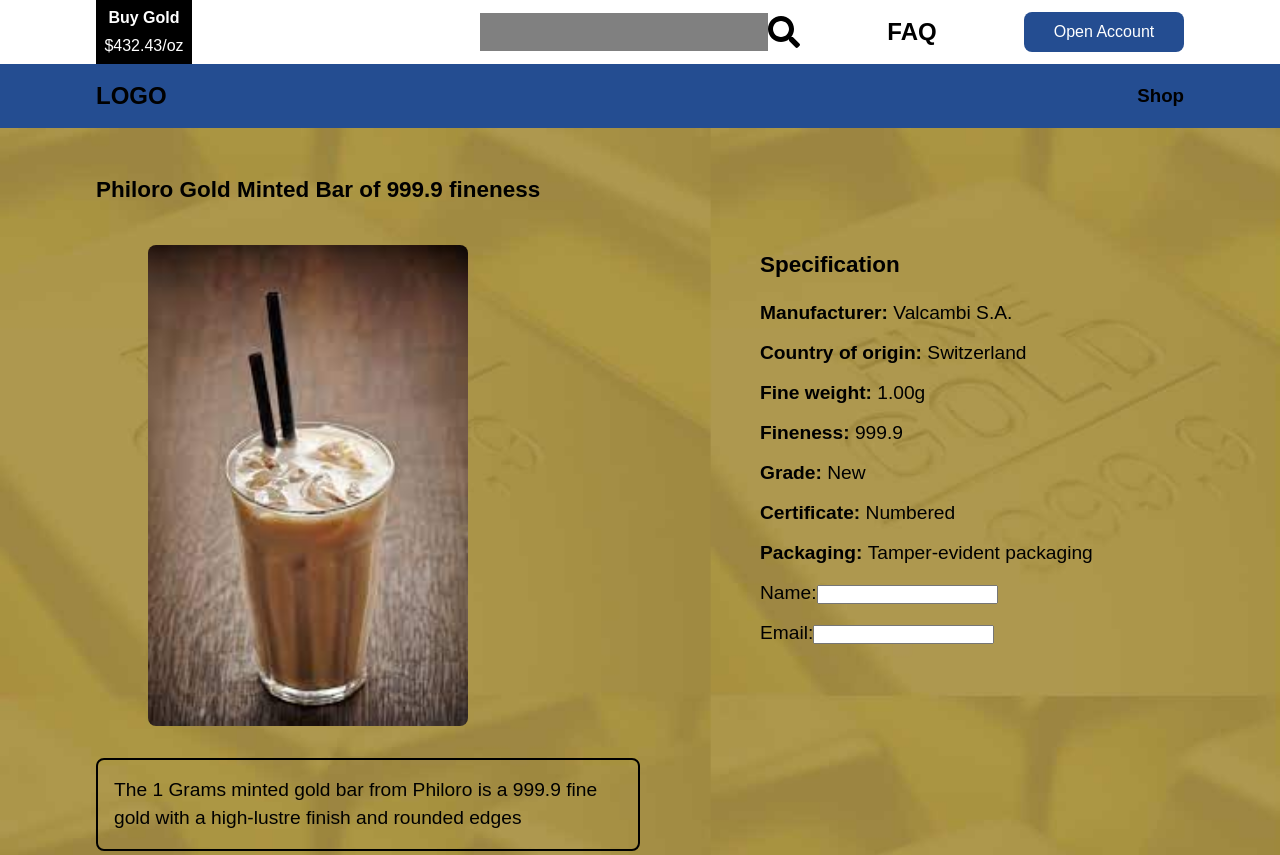
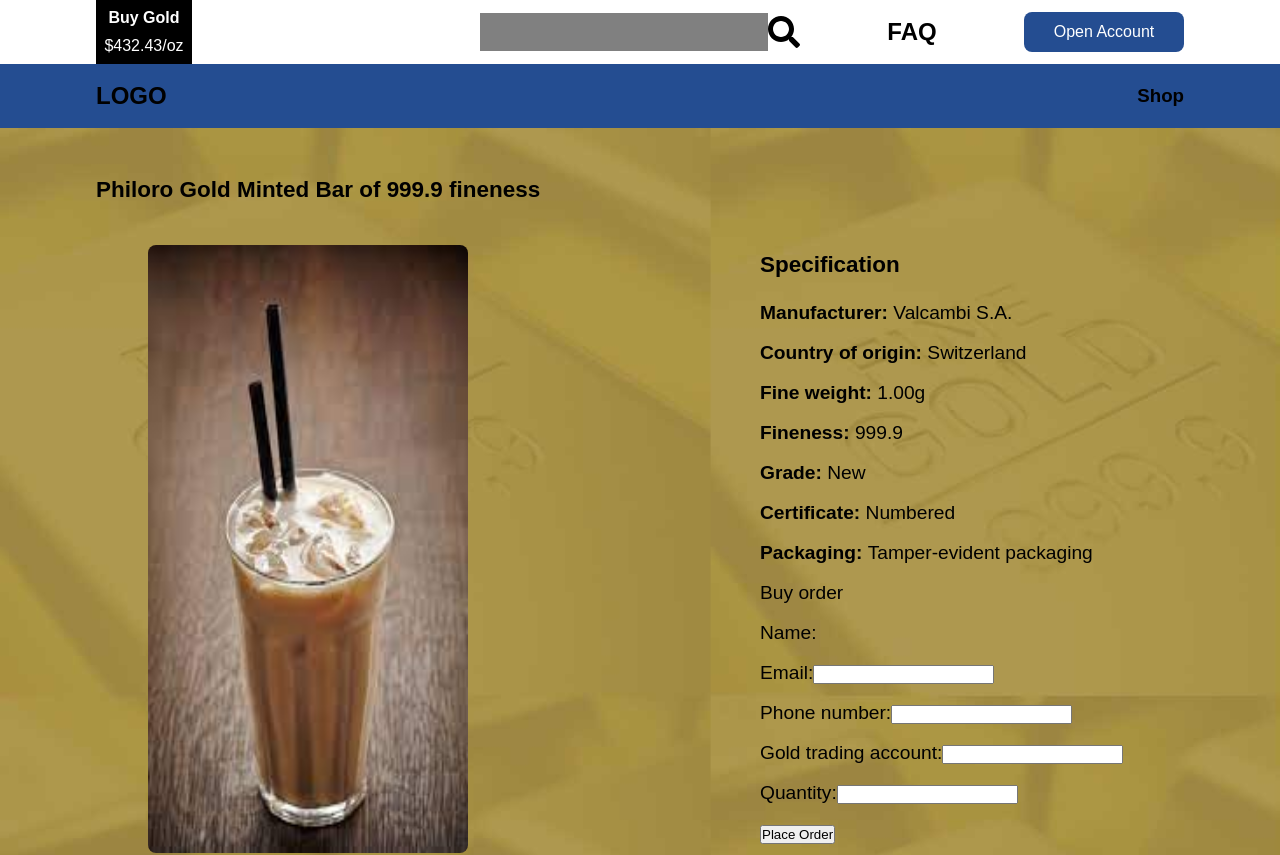
Before and after one commit to Vhickyy/dukkia, a React (Create React App) app: page /goldbars/buy/1 in a window 1280 px wide. Shown: the top 855 px of the page. Built offline with nearby package versions, Linux system fonts and the light colour scheme.

Commit message:
forms change page

```diff
--- a/src/App.js
+++ b/src/App.js
@@ -15,8 +15,8 @@ function App() {
           <Route path='/' element={<Products/>}/>
           <Route path='open-account' element={<Openaccount/>}/>
           <Route path='goldbars' element={<Goldbars/>}/>
-          <Route path='goldbars/buy/:id' element={<Singlegoldbar order='buy' />}/>
-          <Route path='goldbars/sell/:id' element={<Singlegoldbar order='sell'/>}/>
+          <Route path='goldbars/buy/:id' element={<Singlegoldbar order='Buy' />}/>
+          <Route path='goldbars/sell/:id' element={<Singlegoldbar order='Sell'/>}/>
           <Route path='poolallocated' element={<Poolallocated/>}/>
         </Routes>
       </Main>
--- a/src/Components/Form.js
+++ b/src/Components/Form.js
@@ -1,33 +1,39 @@
+import { useState } from "react"
 import styled from "styled-components"
 
 const Form = () => {
+    const [values,setValues] = useState({name:"",email:"",number:"",file:""})
+    const change = (e)=>{
+        const {name,value} = e.target
+        setValues({...values,[name]:value})
+    }
   return (
     <Wrapper>
         <form>
             <div >
                 <label htmlFor="name">Name</label>
-                <input type="text" className="text" name="name"/>
+                <input type="text" className="text" name="name" value={values.name} onChange={change}/>
             </div>
             <div >
                 <label htmlFor="email">Email</label>
-                <input type="email" name="email" className="text"/>
+                <input type="email" name="email" className="text" value={values.email} onChange={change}/>
             </div>
             <div >
                 <label htmlFor="phone number">Phone Number</label>
-                <input type="text" name="phone number" className="text"/>
+                <input type="text" name="number" className="text" value={values.number} onChange={change}/>
             </div>
             <div>
+                <label htmlFor="uploadkyc">Upload Kyc</label>
+                <input type="file" name="file" value={values.file} onChange={change}/>
+            </div>
+            {/* <div>
                 <label htmlFor="uploadkyc">Upload Kyc</label>
                 <input type="file" />
             </div>
             <div>
                 <label htmlFor="uploadkyc">Upload Kyc</label>
                 <input type="file" />
-            </div>
-            <div>
-                <label htmlFor="uploadkyc">Upload Kyc</label>
-                <input type="file" />
-            </div>
+            </div> */}
             <button>Submit my application</button>
         </form>
     </Wrapper>
--- /dev/null
+++ b/src/Components/Goldbarform.js
@@ -0,0 +1,35 @@
+import React, { useState } from 'react'
+
+const Goldbarform = ({order}) => {
+    const [values,setValues] = useState({email:"",number:"",goldaccount:'',quantity:"",order:order})
+    const change = (e)=>{
+        const {name,value} = e.target
+        setValues({...values,[name]:value})
+    }
+    const submit = ()=>{
+        console.log('i');
+    }
+  return (
+    <form onSubmit={submit}>
+        <div>
+        <label htmlFor="email">Email:</label>
+        <input type="email" id="email" name='email' value={values.email} onChange={change}/>
+        </div>
+        <div>
+        <label htmlFor="number">Phone number:</label>
+        <input type="text" id="number" name='number' value={values.number} onChange={change}/>
+        </div>
+        <div>
+        <label htmlFor="goldaccount">Gold trading account:</label>
+        <input type="text" id="goldaccount" name='goldaccount' value={values.goldaccount} onChange={change} />
+        </div>
+        <div>
+        <label htmlFor="quantity">Quantity:</label>
+        <input type="text" id="quantity" name='quantity' value={values.quantity} onChange={change}/>
+        </div>
+        <button>Place Order</button>
+    </form>
+  )
+}
+
+export default Goldbarform
--- a/src/Components/Poolallocated.js
+++ b/src/Components/Poolallocated.js
@@ -1,14 +1,15 @@
 import styled from "styled-components"
+import Poolform from "./Poolform"
+import Poolinfo from "./Poolinfo"
 import gold from '../Images/gold.jpg'
-import Poolinfo from "./Poolinfo"
 const Poolallocated = () => {
   return (
     <Wrapper>
       <h3>About Our Pool Allocated Gold Product</h3>
         <div className="content">
             <Poolinfo/>
-           <div>
-            <h4>Pool allocated calculator</h4>
+            <div>
+             <h4>Pool allocated calculator</h4>
             <ul>
               <li>Calculate the weight of gold you can get per specific budget</li>
               <li>Calculate the budget required to purchase a specified amount of gold</li>
@@ -16,36 +17,7 @@ const Poolallocated = () => {
             <div>
               <img src={gold} alt="" />
             </div>
-            <form>
-              <div>
-                <label htmlFor="name">Name:</label>
-                <input type="text" name="name" id="name" />
-              </div>
-              <div>
-                <label htmlFor="email">Email:</label>
-                <input type="email" name="email" id="email" />
-              </div>
-              <div>
-                <label htmlFor="goldaccount">Gold account number:</label>
-                <input type="text" name="goldaccount" id="goldaccount" />
-              </div>
-              <div>
-                <label htmlFor="product">product:</label>
-                <input type="text" name="product" id="product" />
-              </div>
-              <div>
-                <label htmlFor="Quantity">Quantity:</label>
-                <input type="text" name="Quantity" id="Quantity" />
-              </div>
-              <div>
-                <label htmlFor="Quantity">Quantity:</label>
-                <input type="text" name="Quantity" id="Quantity" />
-              </div>
-              <div>
-                <label htmlFor="Quantity">Quantity:</label>
-                <input type="text" name="Quantity" id="Quantity" />
-              </div>
-            </form>
+           <Poolform/>
            </div>
         </div>
     </Wrapper>
--- /dev/null
+++ b/src/Components/Poolform.js
@@ -0,0 +1,110 @@
+import styled from "styled-components"
+import { useState } from "react"
+const Poolform = () => {
+    const [values,setValues] = useState({name:'',email:'',goldaccount:'',product:"Dukkia gold pool", quantity:'',amount:""})
+    const change = (e)=>{
+        const {name,value} = e.target
+        const weBuy= (number)=>{
+            let naira = Number(value) * number
+            console.log(naira);
+            return setValues({...values,amount:naira,[name]:value,})
+        }
+        if(name==="quantity"){
+            if(Number(value) >= 1000){
+                return weBuy(38431.2818)
+            }else if(Number(value) >= 500.01){
+                return weBuy(38431.2818)
+            }else if(Number(value) >= 100){
+                return weBuy(38431.2818)
+            }else if(Number(value) >= 50){
+                return weBuy(38450.4879)
+            }else if(Number(value) >= 20){
+                return weBuy(38450.4879)
+            }else if(Number(value) >= 10){
+                return weBuy(38488.9000)
+            }else if(Number(value) >= 5){
+                return weBuy(38508.1060)
+            }else if(Number(value) >= 1){
+                return weBuy(38508.1060)
+            }else return setValues({...values,amount:"",[name]:value,})
+        }else if(name==="quantit"){
+            if(Number(value) >= 1000){
+                return weBuy(41235.1729)
+            }else if(Number(value) >= 500.01){
+                return weBuy(41639.4393)
+            }else if(Number(value) >= 100){
+                return weBuy(42043.7057)
+            }else if(Number(value) >= 50){
+                return weBuy(42447.9721)
+            }else if(Number(value) >= 20){
+                return weBuy(42852.2385)
+            }else if(Number(value) >= 10){
+                return weBuy(43256.5049)
+            }else if(Number(value) >= 5){
+                return weBuy(44267.1709)
+            }else if(Number(value) >= 1){
+                return weBuy(44671.4373)
+            }
+        }
+        setValues({...values,[name]:value})
+    }
+  return (
+    <Wrapper>
+        <div>
+        <label htmlFor="name">Name:</label>
+        <input type="text" name="name" id="name" value={values.name} onChange={change}/>
+        </div>
+        <div>
+        <label htmlFor="email">Email:</label>
+        <input type="email" name="email" id="email" value={values.email} onChange={change}/>
+        </div>
+        <div>
+        <label htmlFor="goldaccount">Gold account number:</label>
+        <input type="text" name="goldaccount" id="goldaccount" value={values.goldaccount} onChange={change}/>
+        </div>
+        <div>
+        <label htmlFor="product">Product:</label>
+        <input type="text" name="product" id="product" readOnly value={values.product}/>
+        </div>
+        <div>
+        <label htmlFor="Quantity">Quantity:</label>
+        <input type="text" name="quantity" id="Quantity" value={values.quantity} onChange={change}/>
+        </div>
+        <div>
+        <label htmlFor="amount">Amount:</label>
+        <input type="text" name="amount" id="amount" value={values.amount} readOnly onChange={change}/>
+        </div>
+        <div>
+            <p>Select order type</p>
+            <label htmlFor="buy">Buy</label>
+            <input type="radio" name="order" id="buy" />
+            <label htmlFor="sell">Sell</label>
+            <input type="radio" name="order" id="sell" />
+        </div>
+    </Wrapper>
+  )
+}
+
+export default Poolform
+
+const Wrapper = styled.form`
+
+`
+
+     // if(name==="quantity"){
+        //     if(Number(value) === 1 || Number(value)<= 4.99){
+        //         const naira = Number(value) * 38508.1060
+        //         // console.log(naira);
+        //         setValues({...values,amount:naira,[name]:value,})
+        //         console.log(values);
+        //     }else if(Number(value) === 5 || Number(value) <= 9.99){
+        //         const naira = Number(value) * 38508.1060
+        //         setValues({...values,amount:naira,[name]:value,})
+        //     }else if(Number(value) === 10 || Number(value) <= 19.9){
+        //         const naira = Number(value) * 38488.9000
+        //         setValues({...values,amount:naira,[name]:value,})
+        //     }else if(Number(value) === 20 || Number(value) <= 49.9){
+        //         const naira = Number(value) * 384504879
+        //         setValues({...values,amount:naira,[name]:value,})
+        //     }
+        // }
--- a/src/Components/Singlegoldbar.js
+++ b/src/Components/Singlegoldbar.js
@@ -4,6 +4,7 @@ import { useParams } from 'react-router-dom'
 import {data} from './Goldbardata'
 import Specification from "./Specification"
 import ProductDescription from "./ProductDescription"
+import Goldbarform from "./Goldbarform"
 const Singlegoldbar = ({order}) => {
   const {id} = useParams()
   const oneItem = data.find(item=> item.id.toString() === id)
@@ -20,17 +21,10 @@ const Singlegoldbar = ({order}) => {
         </div>
         <div className="spec1">
          <Specification amount={oneItem.amount}/>
+         <p>{order} order</p>
+         <p>Name: {}</p>
           <div>
-            <form>
-              <div>
-                <label htmlFor="name">Name:</label>
-                <input type="text" id="name" />
-              </div>
-               <div>
-                <label htmlFor="email">Email:</label>
-                <input type="email" id="email" />
-              </div>
-            </form>
+            <Goldbarform/>
           </div>
         </div>
       </div>
@@ -42,6 +36,8 @@ const Singlegoldbar = ({order}) => {
       </div>
       <div className="spec2">
         <Specification amount={oneItem.amount}/>
+        <p>{order} order</p>
+        <Goldbarform order={order}/>
       </div>
 
     </Wrapper>
```
